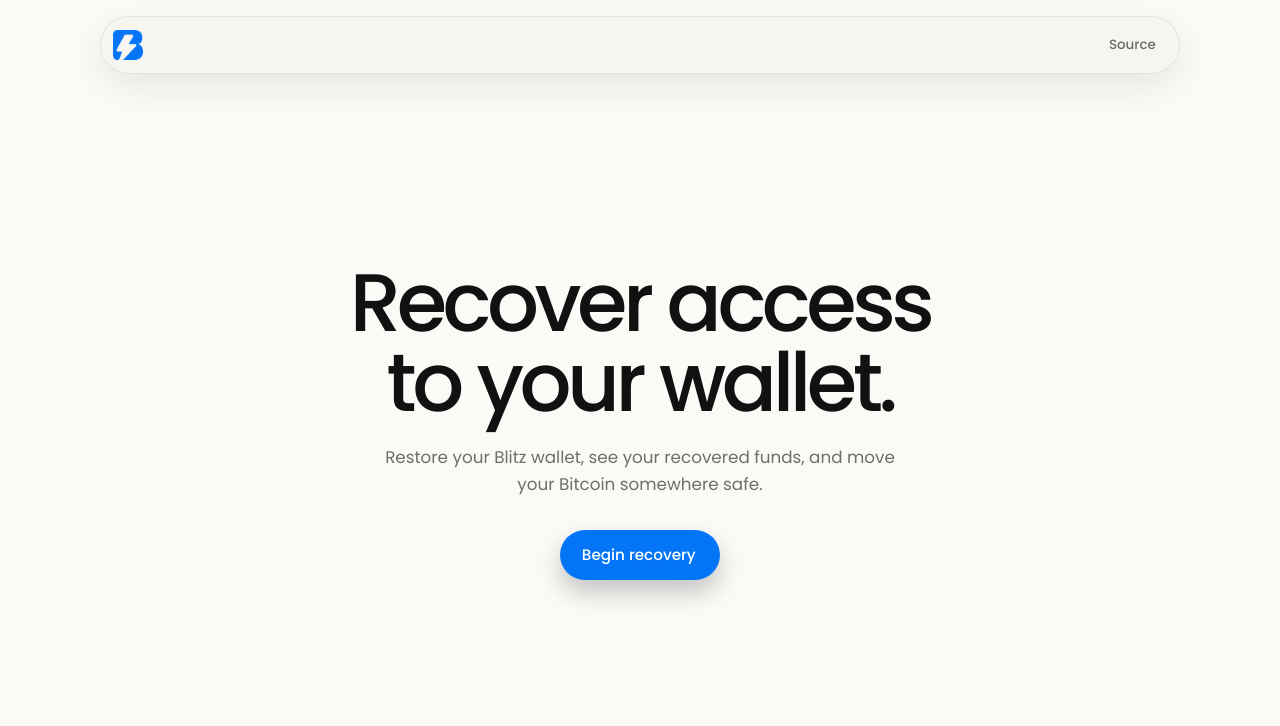
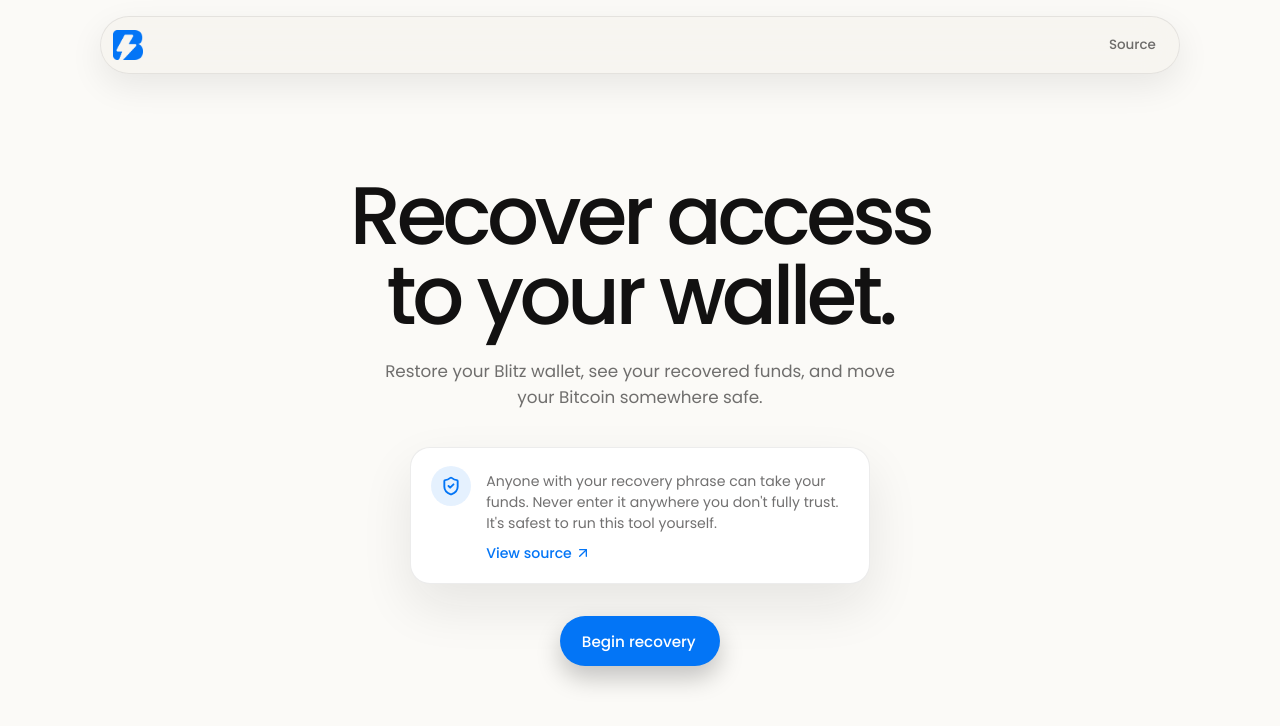
Before and after one commit to BlitzWallet/spark-recover, a React (Vite) app: page / in a window 1280 px wide. Shown: the top 726 px of the page. Built offline with nearby package versions, Linux system fonts and the light colour scheme.

Commit message:
adding warning message

```diff
--- a/src/pages/welcome/style.css
+++ b/src/pages/welcome/style.css
@@ -41,35 +41,72 @@
   text-align: center;
 }
 
-.securityNotice {
+.demoNotice {
   width: 100%;
-  max-width: 590px;
-  margin-top: 2.4rem;
-  padding: 0 0 0;
-  border-radius: 2rem;
-  background: var(--color-surface-offset);
-  overflow: hidden;
+  max-width: 460px;
+  margin-top: 2.2rem;
+  display: flex;
+  align-items: flex-start;
+  gap: 0.95rem;
+  padding: 1.15rem 1.25rem;
+  border: 1px solid var(--color-hairline);
+  border-radius: 1.25rem;
+  background: var(--color-surface);
+  box-shadow: var(--shadow-card);
+  text-align: left;
 }
 
-.securityNoticeHeader {
-  padding: 0 1.55rem;
+.demoNoticeIcon {
+  flex: none;
+  width: 2.5rem;
+  height: 2.5rem;
+  display: grid;
+  place-items: center;
+  border-radius: 50%;
+  background: rgba(3, 117, 246, 0.1);
+  color: var(--color-brand);
 }
 
-.securityNotice h2 {
-  margin: 0;
-  color: var(--color-ink);
-  font-size: 1.45rem;
-  font-weight: 500;
-  letter-spacing: -0.035em;
-  line-height: 1.15;
+.demoNoticeIcon svg {
+  width: 1.25rem;
+  height: 1.25rem;
+  stroke-width: 2.25;
 }
 
-.securityNoticeHeader > p {
-  max-width: 430px;
-  margin: 0.55rem 0 0;
+.demoNoticeText h2 {
+  margin: 0.1rem 0 0;
+  color: var(--color-ink);
+  font-size: 1rem;
+  font-weight: 600;
+  letter-spacing: -0.02em;
+  line-height: 1.3;
+}
+
+.demoNoticeText p {
+  margin: 0.3rem 0 0;
   color: var(--color-ink-60);
-  font-size: 0.9rem;
+  font-size: 0.88rem;
   line-height: 1.5;
+}
+
+.demoNoticeLink {
+  margin-top: 0.55rem;
+  display: inline-flex;
+  align-items: center;
+  gap: 0.2rem;
+  color: var(--color-brand);
+  font-size: 0.88rem;
+  font-weight: 500;
+  text-decoration: none;
+}
+
+.demoNoticeLink:hover {
+  text-decoration: underline;
+}
+
+.demoNoticeLink svg {
+  width: 1rem;
+  height: 1rem;
 }
 
 .securityChecklist {
@@ -155,20 +192,6 @@
     font-size: 0.98rem;
   }
 
-  .securityNotice {
-    margin-top: 1.9rem;
-    padding-top: 1.35rem;
-    border-radius: 1.7rem;
-  }
-
-  .securityNoticeHeader {
-    padding: 0 1.2rem;
-  }
-
-  .securityNotice h2 {
-    font-size: 1.32rem;
-  }
-
   .securityChecklist {
     margin-top: 1.3rem;
   }
--- a/src/pages/welcome/welcome.jsx
+++ b/src/pages/welcome/welcome.jsx
@@ -1,3 +1,4 @@
+import { ArrowUpRight, ShieldCheck } from "lucide-react";
 import "./style.css";
 
 export default function WelcomeScreen({
@@ -25,6 +26,27 @@ export default function WelcomeScreen({
             Bitcoin somewhere safe.
           </p>
 
+          <aside className="demoNotice">
+            <span className="demoNoticeIcon" aria-hidden="true">
+              <ShieldCheck />
+            </span>
+            <div className="demoNoticeText">
+              <p>
+                Anyone with your recovery phrase can take your funds. Never
+                enter it anywhere you don't fully trust. It's safest to run this
+                tool yourself.
+              </p>
+              <a
+                className="demoNoticeLink"
+                href="https://github.com/BlitzWallet/spark-recover"
+                target="_blank"
+                rel="noopener noreferrer"
+              >
+                View source <ArrowUpRight aria-hidden="true" />
+              </a>
+            </div>
+          </aside>
+
           <button
             className="recoveryButton welcomeAction"
             type="button"
```
Also changed, not shown: .claude/launch.json (added).
